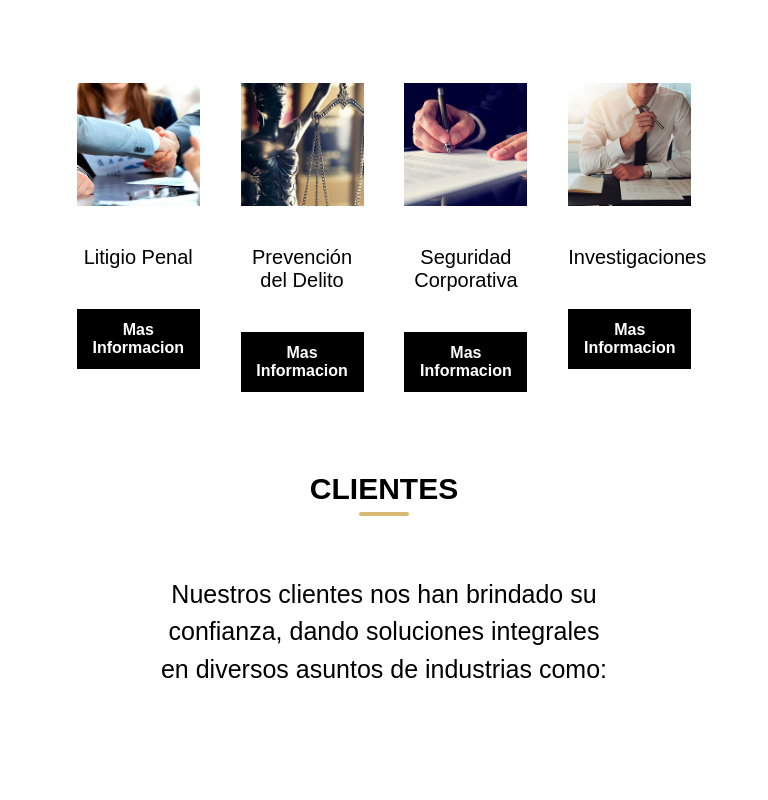
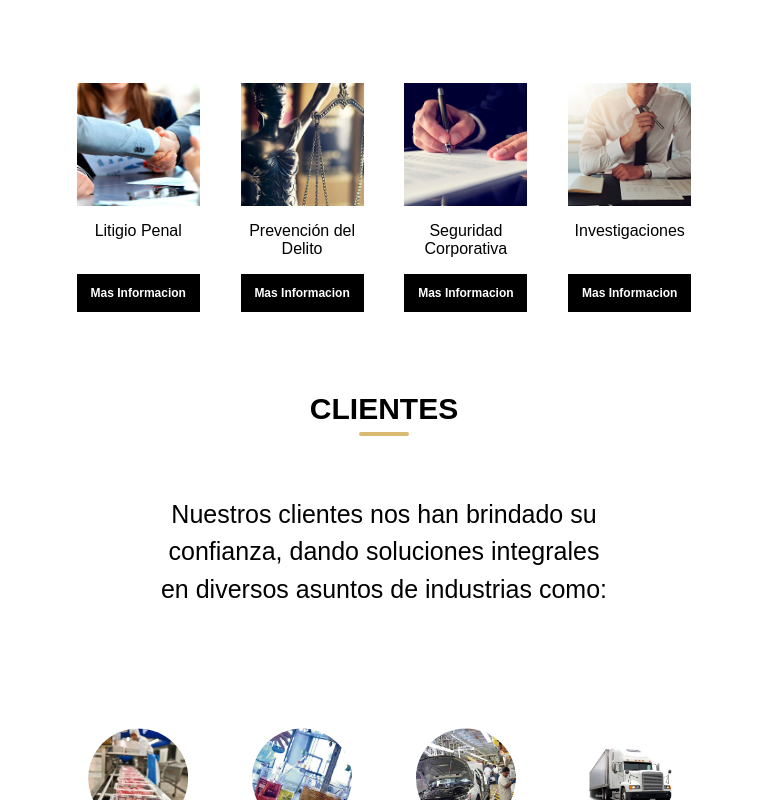
Before and after one commit to edmorua/lawyer-site, a React (Create React App) app: page / in a window 768 px wide. Shown: the part 2000-2800 px from the top of the page. Built offline with nearby package versions, Linux system fonts and the light colour scheme.

Commit message:
fixinb styles from action services in ipad

```diff
--- a/src/Components/ActionsServices/ActionServices.module.css
+++ b/src/Components/ActionsServices/ActionServices.module.css
@@ -21,10 +21,12 @@
 .ActionText {
   text-align: center;
   font-family: sans-serif;
-  margin-top: 2em;
-  margin-bottom: 2em;
-  font-size: 20px;
+  margin-top: 1em;
+  margin-bottom: 1em;
+  font-size: 16px;
+
 }
+
 
 .Button {
   padding-top: 12px;
@@ -43,6 +45,30 @@
   background-color: rgb(56, 56, 56);
 }
 
+
+@media(min-width:701px) and (max-width: 800px) {
+  .Button {
+    padding-top: 12px;
+    padding-bottom: 12px;
+    background-color: black;
+    color: white;
+    font-family: sans-serif;
+    font-size: 12px;
+    font-weight: bold;
+    border: none;
+    cursor: pointer;
+    outline: none;
+  }
+  .ActionText {
+    text-align: center;
+    font-family: sans-serif;
+    margin-top: 1em;
+    margin-bottom: 1em;
+    font-size: 16px;
+    min-height: 36px;
+
+  }
+}
 
 @media(max-width: 700px) {
   .ActionServicesContainer {
--- a/src/Components/Clients/Clients.js
+++ b/src/Components/Clients/Clients.js
@@ -32,7 +32,7 @@ const ClientsItem = ({
 
 const Clients = () => {
     return (
-        <div>
+        <div className={style.ClientsMainContainer}>
             <div className={style.ClientsTextContainer}>
                 <h2>CLIENTES</h2>
                 <p>Nuestros clientes nos han brindado su confianza, dando soluciones
--- a/src/Components/Clients/Clients.module.css
+++ b/src/Components/Clients/Clients.module.css
@@ -1,7 +1,10 @@
+.ClientsMainContainer{
+  margin-bottom: 50px;
+}
 .ClientsTextContainer {
     padding-top: 30px;
     padding-right: 20%;
-    padding-bottom: 30px;
+    margin-bottom: 120px;
     padding-left: 20%;
 }
 
@@ -20,8 +23,6 @@
 }
 
 .ClientsContainer {
-    padding-top: 100px;
-    padding-bottom: 100px;
     width: 80%;
     display: flex;
     justify-content: space-between;
@@ -35,6 +36,11 @@
     width: 100%;
     display: flex;
     flex-direction: column;
+  }
+
+  .ClientsItemContainer p {
+    margin-top: 1em;
+    font-size: 16px;
   }
 
   .ItemContainer {
--- /dev/null
+++ b/src/Components/Modal/Modal.module.css
@@ -0,0 +1,4 @@
+.ModalContainer {
+
+
+}
```
Also changed, not shown: src/Components/Modal/Modal.js (added, +19 -0 lines).
